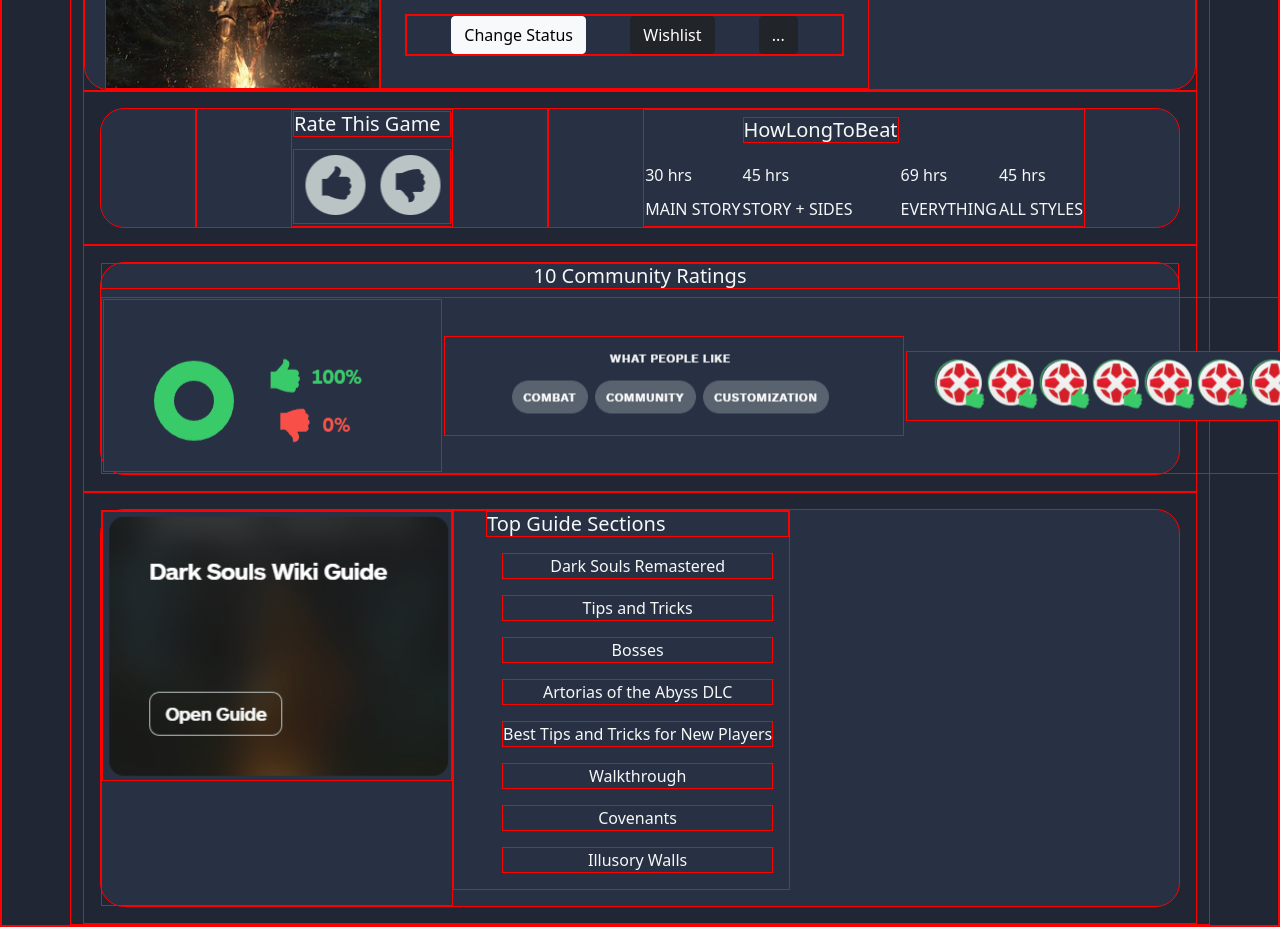
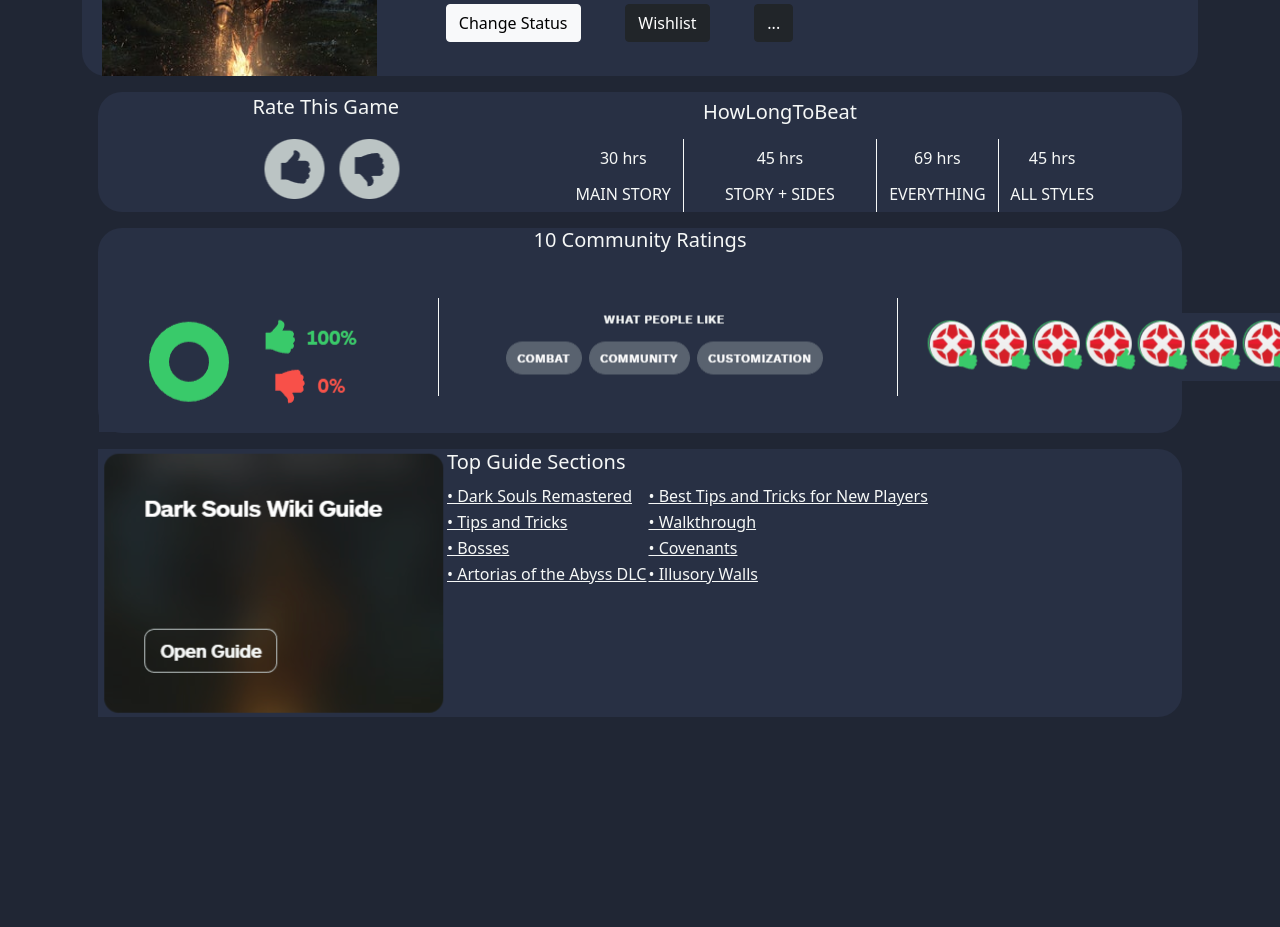
Before and after one commit to AndrewRink/CSS-Copycat-Assignment, a plain HTML site: page index.html in a window 1280 px wide. Shown: the part 307-1234 px from the top of the page. After the commit the page ends 1040 px from the top, so only its background shows below. Drawn offline with nearby package versions, Linux system fonts and the light colour scheme.

Commit message:
fixed some tables and formatting

```diff
--- a/index.html
+++ b/index.html
@@ -63,20 +63,20 @@
                 </table>
             <div id="HowLongBeat"></div>
 
-                <table>
+                <table id="Beat">
                     <th></th>
                     <th><h5>HowLongToBeat</h5></th>
                     <th></th>
-                    <tr>
+                    <tr id="hours">
                         <td>30 hrs</td>
-                        <td>45 hrs</td>
-                        <td>69 hrs</td>
+                        <td id="Fourty">45 hrs</td>
+                        <td id="Sixty">69 hrs</td>
                         <td>45 hrs</td>
                     </tr>
-                    <tr>
+                    <tr id="type">
                         <td>MAIN STORY</td>
-                        <td>STORY + SIDES</td>
-                        <td>EVERYTHING</td>
+                        <td id="Story">STORY + SIDES</td>
+                        <td id="Everything">EVERYTHING</td>
                         <td>ALL STYLES</td>
                     </tr>
                 </table>
@@ -99,19 +99,29 @@
     <section>
         <div id="topGuideSections">
             <section>
-                <img src="assets/images/Guide Pic.png" alt="Out of Focus Guide Pic" id="guidePic">
-            </section id="guideList">
-            <ul><h5>Top Guide Sections</h5>
-            <li id="Guides">Dark Souls Remastered</li>
-            <li id="Guides">Tips and Tricks</li>
-            <li id="Guides">Bosses</li>
-            <li id="Guides">Artorias of the Abyss DLC</li>
-            <li id="Guides">Best Tips and Tricks for New Players</li>
-            <li id="Guides">Walkthrough</li>
-            <li id="Guides">Covenants</li>
-            <li id="Guides">Illusory Walls</li>
-            </ul>
-        </div>
+                <a href="https://www.ign.com/wikis/dark-souls"><img src="assets/images/Guide Pic.png" alt="Out of Focus Guide Pic" id="guidePic"></a>
+            </section>
+            <section>
+            <table id="Guides">
+                <th><h5>Top Guide Sections</h5></th>
+                <tr>
+                    <td><a href="https://www.ign.com/wikis/dark-souls/Dark_Souls_Remastered">• Dark Souls Remastered</a> </td>
+                    <td><a href="https://www.ign.com/wikis/dark-souls/Best_Tips_and_Tricks_for_New_Players">• Best Tips and Tricks for New Players</a></td>
+                </tr>
+                <tr>
+                    <td><a href="https://www.ign.com/wikis/dark-souls/Tips_and_Tricks">• Tips and Tricks</a></td>
+                    <td><a href="https://www.ign.com/wikis/dark-souls/Walkthrough">• Walkthrough</a></td>
+                </tr>
+                <tr>
+                    <td><a href="https://www.ign.com/wikis/dark-souls/Bosses">• Bosses</a></td>
+                    <td><a href="https://www.ign.com/wikis/dark-souls/Covenants">• Covenants</a></td>
+                </tr>
+                <tr>
+                    <td><a href="https://www.ign.com/wikis/dark-souls/Artorias_of_the_Abyss_DLC">• Artorias of the Abyss DLC</a></td>
+                    <td><a href="https://www.ign.com/wikis/dark-souls/Illusory_Walls">• Illusory Walls</a></td>
+                </tr>
+            </table>
+        </section>
     </section>
 
 
--- a/styles.css
+++ b/styles.css
@@ -1,6 +1,6 @@
-* {
+/* * {
     border: 1px solid red;
-}
+} */
 
 body {
     background-color: rgb(32,38,52);
@@ -9,7 +9,6 @@ body {
 
 #navBar {
     min-width: 100%;
-    ;
 }
 
 #navList {
@@ -19,6 +18,8 @@ body {
     list-style-type: none;
     justify-content: flex-end;
     text-align: center;
+    background-color: #283044;
+
 
 }
 #navLogo {
@@ -61,7 +62,7 @@ li {
 }
 .btn btn-dark {
     background-color: #ffffff;
-    color: #242831;
+    color: #283044;
 }
 
 #beatRating {
@@ -75,6 +76,22 @@ li {
     min-height: 15vh;
     margin: 1em;
 }
+
+#Beat {
+    text-align: center;
+    width: 50%;
+}
+
+#Beat #Fourty, #Sixty, #Story, #Everything {
+    border-left: solid 1px;
+    border-right:solid 1px;
+}
+
+#hour {
+    border: 1px solid;
+}
+
+
 
 #RateThisGame {
     display:flex;
@@ -96,6 +113,11 @@ li {
 
 }
 
+#peopleLike {
+    border-left: 1px solid;
+    border-right: 1px solid;
+}
+
 #topGuideSections {
     display: flex;
     flex-direction: row;
@@ -109,14 +131,21 @@ li {
     margin:1em;
 }
 
-#guideList {
+#topGuides {
     list-style-type: disc;
+    color: #f6f8f7;
 }
 
-#Guides {
-    display:flex;
-    flex-direction: Column;
-    flex-wrap: wrap;
-    margin: 1em;
+#topGuides #Guides {
+    margin: 3em;
+    width: 100%;
+   }
 
+
+a:link {
+    color:#f6f8f7;
 }
+
+a:visited {
+    color:#f6f8f7;
+}
```
